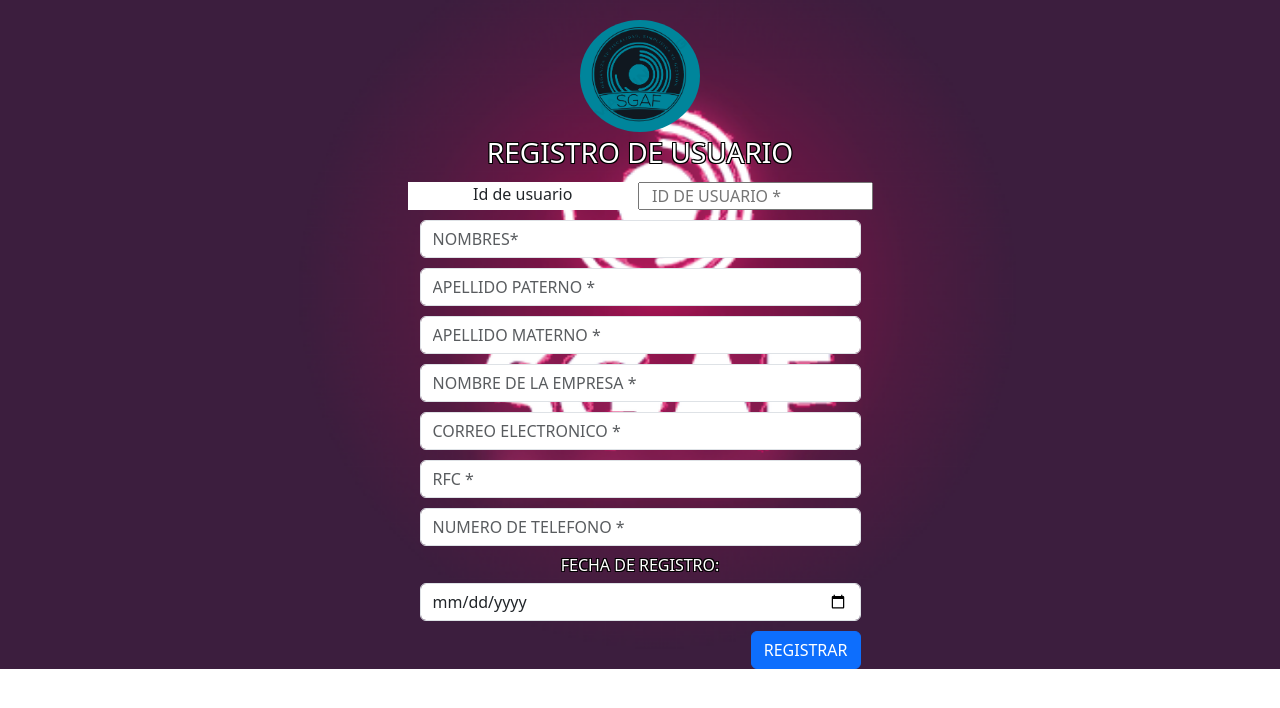
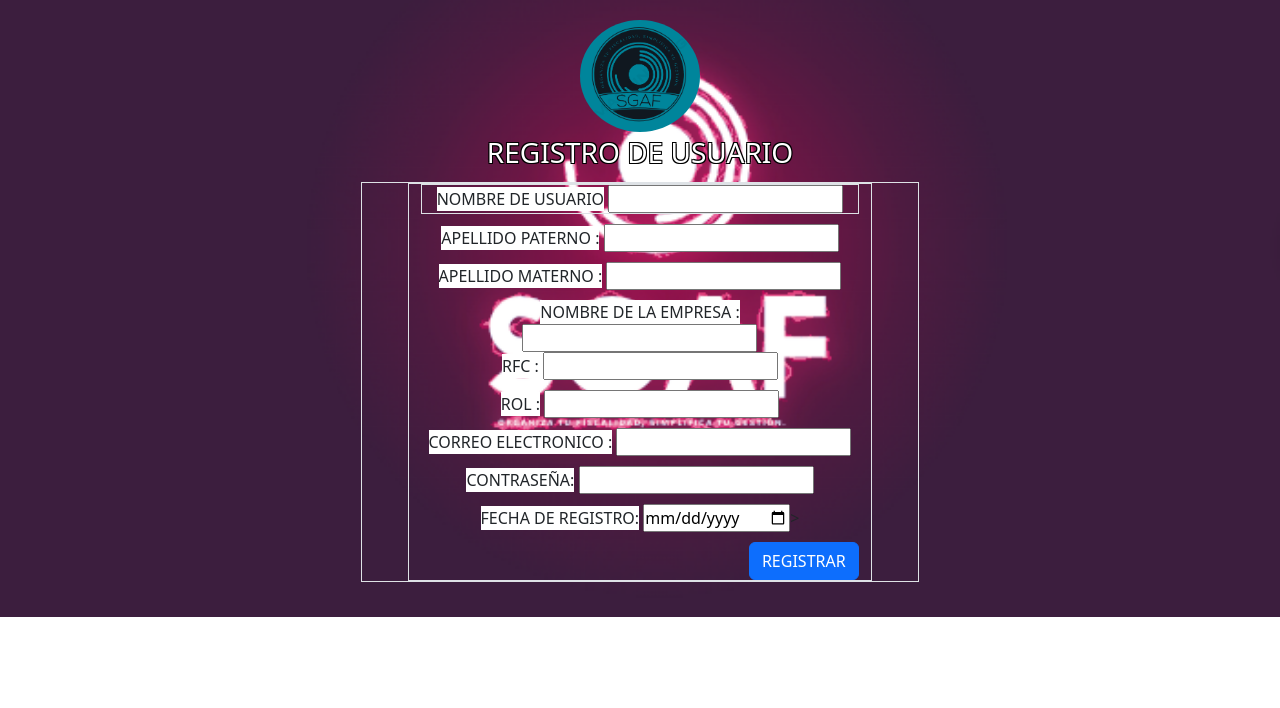
Before and after one commit to LuisaLzrGcia/SGAF, a PHP site: page /app/Registrar/ResgistrarUsuario.php in a window 1280 px wide. Shown: the part 74-782 px from the top of the page. Run offline with PHP 8.4, Linux system fonts and the light colour scheme; the visitor is signed in with stand-in values (Sample User, id 1).

Commit message:
Respaldo3

```diff
--- a/app/Conexion.php
+++ b/app/Conexion.php
@@ -2,9 +2,9 @@
 if (session_status() != 2) {
     session_start();
 }// Datos de conexión a la base de datos
-$host = "localhost"; // Host de la base de datos
+$host = "localhost:3306"; // Host de la base de datos
 $usuario = "root"; // Usuario de la base de datos
-$contrasena = "19081411"; // Contraseña de la base de datos
+$contrasena = ""; // Contraseña de la base de datos
 $base_de_datos = "sgaf"; // Nombre de la base de datos
 
 // Intentar conectarse a la base de datos
--- a/app/Login/ClaseUsuario.php
+++ b/app/Login/ClaseUsuario.php
@@ -9,7 +9,7 @@ class Usuarios
     {
         global $conexion; // Acceder a la conexión establecida fuera de la clase
 
-        $sql = "SELECT * FROM `master`
+        $sql = "SELECT * FROM `usuarios`
                 WHERE `user` = '$usuario' AND `password` = '$password'";
         echo $sql;
         $respuesta = mysqli_query($conexion, $sql);
--- a/app/Registrar/ResgistrarUsuario.php
+++ b/app/Registrar/ResgistrarUsuario.php
@@ -42,41 +42,50 @@ if ($_SESSION['user'] && $_SESSION['rol'] == "admin") {
                 <div class="d-flex justify-content-center ">
                     <h3 class="text-center title-gradient  d-inline-block p-1 text-center">REGISTRO DE USUARIO</h3>
                 </div>
-                    <div class="row justify-content-center align-items-center mx-auto">
-                        <div class="col-md-10 container text-center">
-                            <div class="form-group row">
-                                <label for="id" class="bg-white w-auto col">Id de usuario</label>
-                                <input class="col" type="text" name="id" class="form-control" placeholder="ID DE USUARIO *" value="" />
+                <div class="row justify-content-center align-items-center mx-auto border">
+                    <div class="col-md-10 container text-center border">
+                        <div class="form-group border">
+                            <label for="usuario" class="bg-white w-auto col">NOMBRE DE USUARIO</label>
+                            <input class="col" type="text" name="usuario" class="form-control" value="" />
                         </div>
                         <div class="form-group">
-                                <input type="text" name="name" class="form-control" placeholder="NOMBRES*" value="" />
+                            <label for="apellidoP" class="bg-white w-auto col">APELLIDO PATERNO :</label>
+                            <input class="col" type="text" name="apellidoP" class="form-control" value="" />
+
                         </div>
                         <div class="form-group">
-                                <input type="text" name="apellidoP" class="form-control" placeholder="APELLIDO PATERNO *"
-                                    value="" />
+                            <label for="apellidoP" class="bg-white w-auto col">APELLIDO MATERNO :</label>
+                            <input class="col" type="text" name="apellidoM" class="form-control" value="" />
+
                         </div>
                         <div class="form-group">
-                                <input type="text" name="apellidoM" class="form-control" placeholder="APELLIDO MATERNO *"
-                                    value="" />
+                            <label for="apellidoP" class="bg-white w-auto col">NOMBRE DE LA EMPRESA :</label>
+                            <input class="col" type="text" name="empresa" class="form-control" value="" />
+
+                            <div class="form-group">
+                                <label for="empresa" class="bg-white w-auto col">RFC :</label>
+                                <input class="col" type="text" name="rfc" class="form-control" value="" />
+
                             </div>
                             <div class="form-group">
-                                <input type="text" name="empresa" class="form-control" placeholder="NOMBRE DE LA EMPRESA *"
-                                    value="" />
+
+                                <label for="rol" class="bg-white w-auto col">ROL :</label>
+                                <input class="col" type="text" name="rol" class="form-control" value="" />
                             </div>
                             <div class="form-group">
-                                <input type="text" name="gmail" class="form-control" placeholder="CORREO ELECTRONICO *"
-                                    value="" />
+                                <label for="gmail" class="bg-white w-auto col">CORREO ELECTRONICO :</label>
+                                <input class="col" type="text" name="gmail" class="form-control" value="" />
+
                             </div>
                             <div class="form-group">
-                                <input type="text" name="rfc" class="form-control" placeholder="RFC *" value="" />
+
+                                <label for="password" class="bg-white w-auto col">CONTRASEÑA:</label>
+                                <input class="col" type="text" name="password" class="form-control" value="" />
+
                             </div>
-                            <div class="form-group">
-                                <input type="text" name="phone" class="form-control" placeholder="NUMERO DE TELEFONO *"
-                                    value="" />
-                            </div>
-                            <div class="form-group title-gradient">
-                                <h6 for="txtDate">FECHA DE REGISTRO:</h6>
-                                <input type="date" name="fecha" class="form-control">
+                            <div class="form-group ">
+                                <label for="password" class="bg-white w-auto col">FECHA DE REGISTRO:</label>
+                                <input class="col" type="date" name="fecha" class="form-control" value="" />>
                             </div>
 
                             <div class="form-group  text-center">
--- a/instrucciones.txt
+++ b/instrucciones.txt
@@ -3,7 +3,7 @@ PARA SUBIR CAMBIOS
 git branch
 git add.  # Agrega todos los cambios.
 git commit -m "Mensaje de commit"  # Confirma los cambios con un mensaje descriptivo
-git push origin
+git push origin erick
 
 PARA TRAER CAMBIOS DEL REPOSITORIO REMOTO
 git fetch origin
```
Lines whose indentation alone changed are shown as unchanged.
